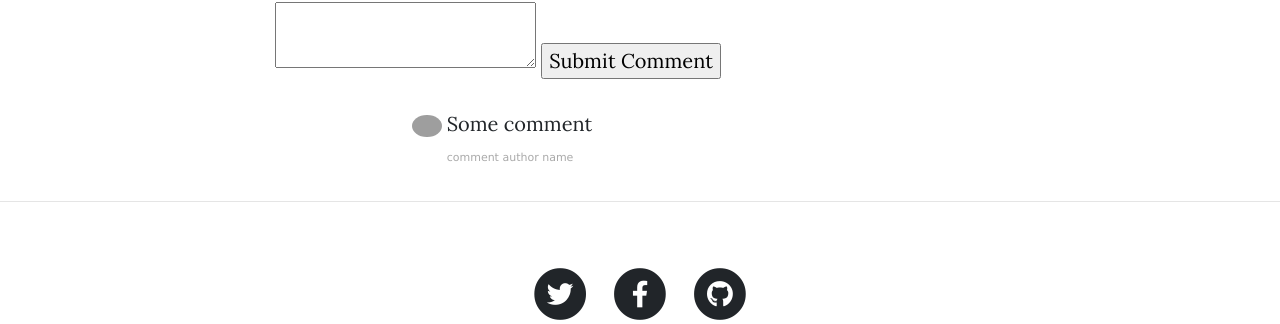
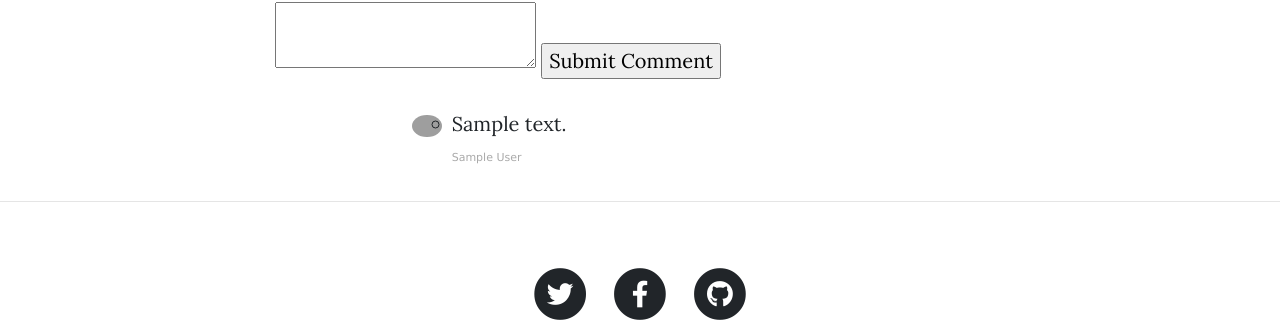
Before and after one commit to KlayClarke/RESTful-blog-with-users, a Flask app: page /post/1 in a window 1280 px wide. Shown: the part 755-1079 px from the top of the page. Run offline with Flask 2, Linux system fonts and the light colour scheme; tables that the repository leaves empty hold one stand-in row (values such as "Sample post"); grey boxes marked "Sample" are stand-in pictures; some libraries are stand-ins or nearby versions; grey boxes are pictures that could not be loaded.

Commit message:
for each comment created under a post, list those comments in their own scrollable section - html page stays relatively the same length with the adding of comments

```diff
--- a/templates/post.html
+++ b/templates/post.html
@@ -41,10 +41,17 @@
                     <div class="commenterImage">
                       <img src="https://pbs.twimg.com/profile_images/744849215675838464/IH0FNIXk.jpg"/>
                     </div>
-                    <div class="commentText">
-                      <p>Some comment</p>
-                      <span class="date sub-text">comment author name</span>
+                  {% for comment in all_comments %}
+                  <ul>
+                    <li>
+                       <div class="commentText">
+                      <p>{{ comment.text | safe }}</p>
+                      <span class="date sub-text">{{ comment.author }}</span>
                     </div>
+                    </li>
+                  </ul>
+
+                  {% endfor %}
                 </li>
               </ul>
             </div>
```
